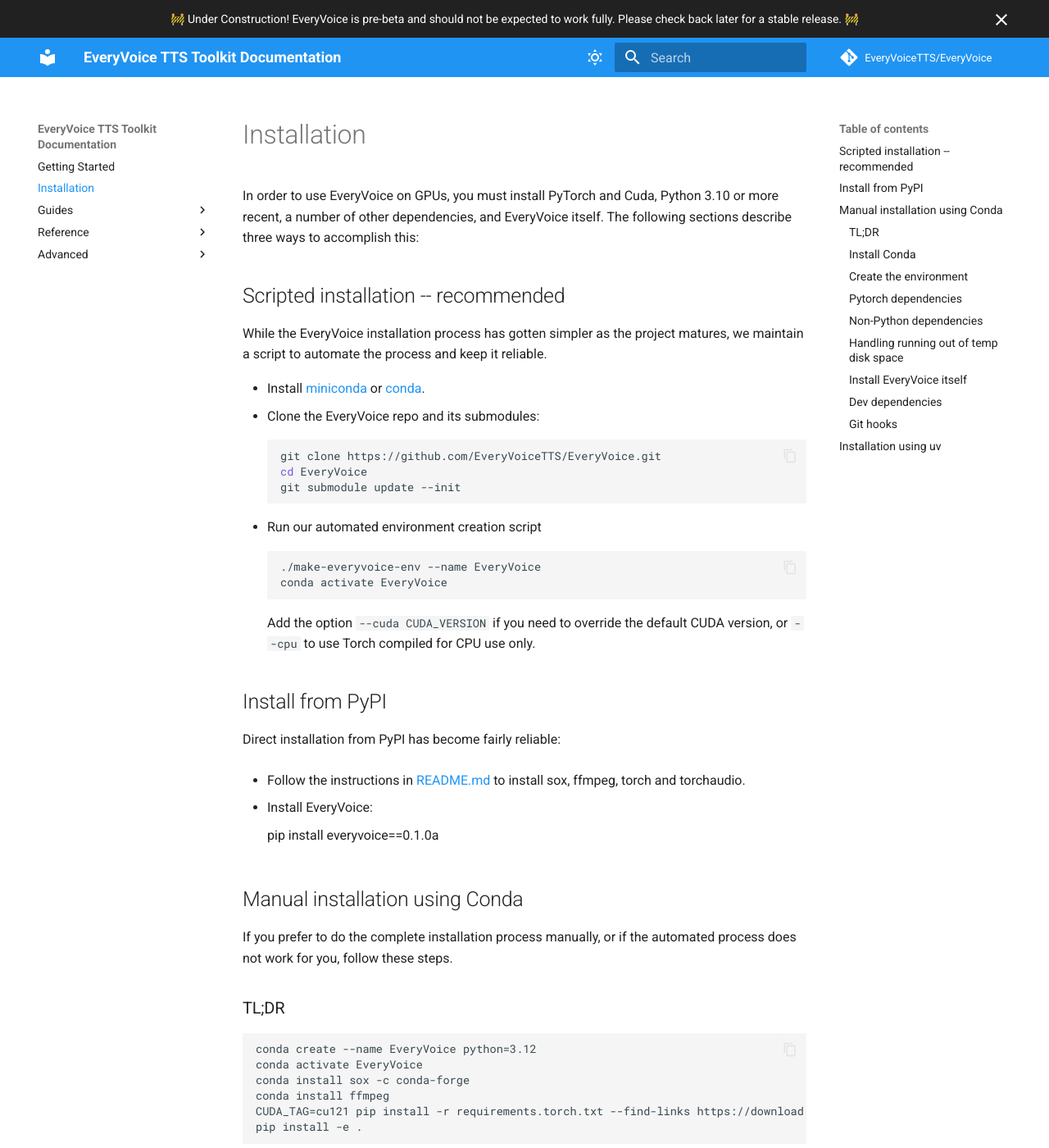
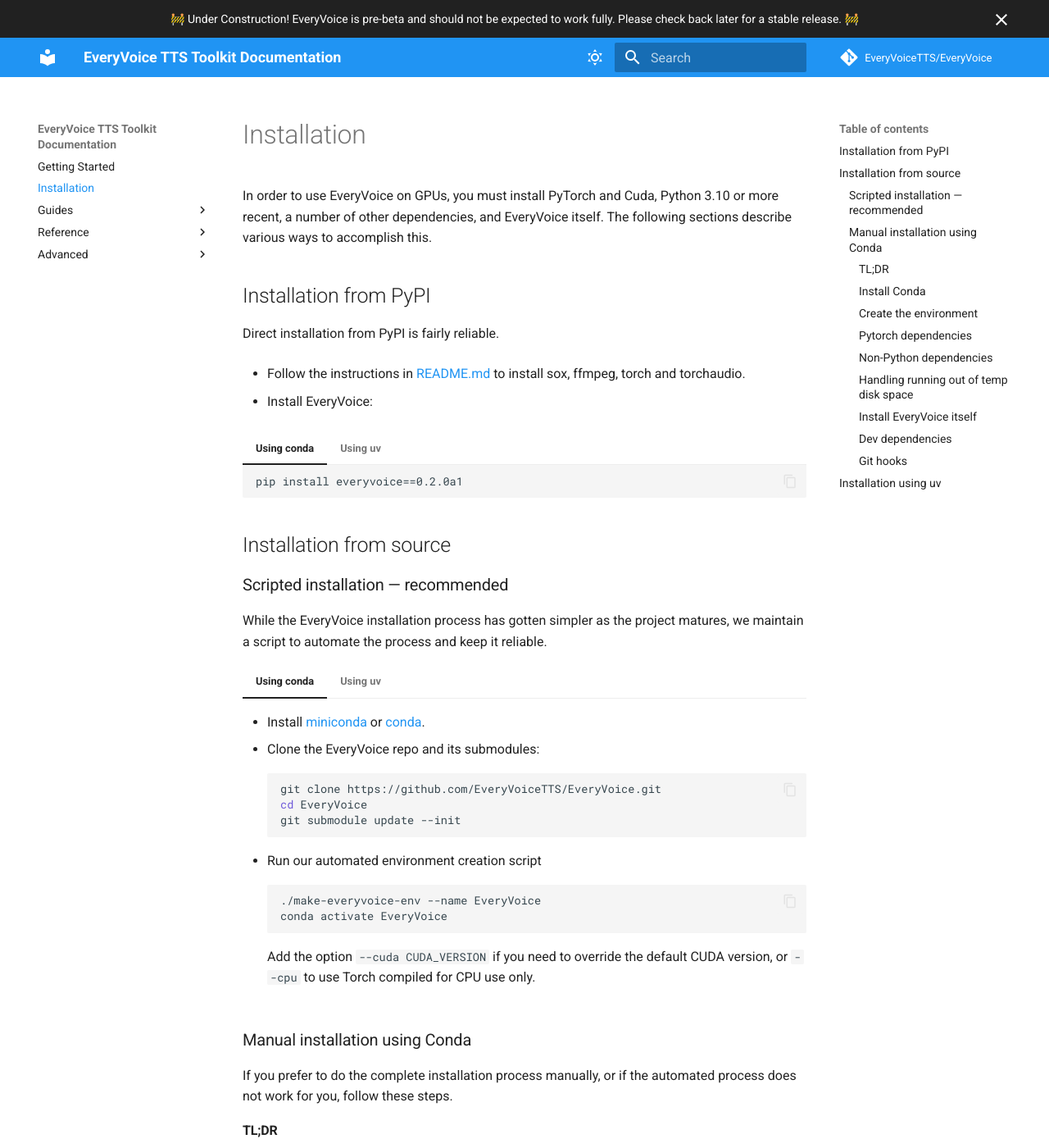
Before and after one commit to EveryVoiceTTS/EveryVoice, an MkDocs documentation site: the page built from docs/install.md, in a window 1280 px wide and 1400 px high. Shown: the whole window at 82% size. Built offline with MkDocs 1.6.1 and Material for MkDocs 9.7.7, drawn with Linux system fonts in a browser that asks for light colours; comment, search, counter and statistics services are not loaded; the version menu is left out.

Commit message:
docs: provided tabbed uv/conda alternation installation docs

````diff
--- a/docs/install.md
+++ b/docs/install.md
@@ -1,41 +1,73 @@
 # Installation
 
-In order to use EveryVoice on GPUs, you must install PyTorch and Cuda, Python 3.10 or more recent, a number of other dependencies, and EveryVoice itself. The following sections describe three ways to accomplish this:
+In order to use EveryVoice on GPUs, you must install PyTorch and Cuda, Python 3.10 or more recent, a number of other dependencies, and EveryVoice itself. The following sections describe various ways to accomplish this.
 
-## Scripted installation -- recommended
+## Installation from PyPI
 
-While the EveryVoice installation process has gotten simpler as the project matures,
-we maintain a script to automate the process and keep it reliable.
-
- - Install [miniconda](https://docs.conda.io/en/latest/miniconda.html) or [conda](https://docs.conda.io/projects/conda/en/stable/).
- - Clone the EveryVoice repo and its submodules:
-    ```sh
-	git clone https://github.com/EveryVoiceTTS/EveryVoice.git
-	cd EveryVoice
-	git submodule update --init
-	```
- - Run our automated environment creation script
-    ```sh
-	./make-everyvoice-env --name EveryVoice
-	conda activate EveryVoice
-	```
-	Add the option `--cuda CUDA_VERSION` if you need to override the default CUDA version, or `--cpu` to use Torch compiled for CPU use only.
-
-## Install from PyPI
-
-Direct installation from PyPI has become fairly reliable:
+Direct installation from PyPI is fairly reliable.
 
  - Follow the instructions in [README.md](https://github.com/EveryVoiceTTS/EveryVoice?tab=readme-ov-file) to install sox, ffmpeg, torch and torchaudio.
 
  - Install EveryVoice:
 
-       pip install everyvoice==0.1.0a
+=== "Using conda"
 
-## Manual installation using Conda
+        pip install everyvoice==0.2.0a1
+
+=== "Using uv"
+
+        uv pip install everyvoice==0.2.0a1
+
+## Installation from source
+
+### Scripted installation &mdash; recommended
+
+While the EveryVoice installation process has gotten simpler as the project matures,
+we maintain a script to automate the process and keep it reliable.
+
+=== "Using conda"
+
+	- Install [miniconda](https://docs.conda.io/en/latest/miniconda.html) or [conda](https://docs.conda.io/projects/conda/en/stable/).
+	- Clone the EveryVoice repo and its submodules:
+		```sh
+		git clone https://github.com/EveryVoiceTTS/EveryVoice.git
+		cd EveryVoice
+		git submodule update --init
+		```
+	- Run our automated environment creation script
+		```sh
+		./make-everyvoice-env --name EveryVoice
+		conda activate EveryVoice
+		```
+		Add the option `--cuda CUDA_VERSION` if you need to override the default CUDA version,
+		or `--cpu` to use Torch compiled for CPU use only.
+
+=== "Using uv"
+
+	If you can install sox, libsox-dev and ffmpeg using your OS packages or by other means
+	(see [README.md](https://github.com/EveryVoiceTTS/EveryVoice?tab=readme-ov-file#quickstart-from-pypi)),
+	you can install EveryVoice in a [`uv`](https://docs.astral.sh/uv/) venv.
+
+    - [Install uv](https://docs.astral.sh/uv/getting-started/installation/).
+	- Clone the EveryVoice repo and its submodules:
+		```sh
+		git clone https://github.com/EveryVoiceTTS/EveryVoice.git
+		cd EveryVoice
+		git submodule update --init
+		```
+	- Run our automated environment creation script
+		```sh
+		./make-everyvoice-env --uv
+		source .venv/bin/activate
+		```
+		Add the option `--cuda CUDA_VERSION` if you need to override the default CUDA version,
+	    or `--cpu` to use Torch compiled for CPU use only.
+
+### Manual installation using Conda
 
 If you prefer to do the complete installation process manually, or if the automated process does not work for you, follow these steps.
 
-### TL;DR
+#### TL;DR
 
 ```
 conda create --name EveryVoice python=3.12
@@ -46,11 +78,11 @@
 pip install -e .
 ```
 
-### Install Conda
+#### Install Conda
 
 Install [miniconda](https://docs.conda.io/en/latest/miniconda.html) or [conda](https://docs.conda.io/projects/conda/en/stable/).
 
-### Create the environment
+#### Create the environment
 
 Use conda to create a new environment based on Python 3.12:
 ```sh
@@ -58,7 +90,7 @@
 conda activate EveryVoice
 ```
 
-### Pytorch dependencies
+#### Pytorch dependencies
 
 Install our pytorch requirements from `requirements.torch.txt`, replacing `cu121` below (for
 CUDA 12.1) by your actual CUDA version tag (cu118 or higher), or by `cpu` for a CPU-only installation:
@@ -71,7 +103,7 @@
 Make sure you specify the version declared in `requirements.torch.txt`, which is 2.3.1 at the moment
 if you install EveryVoice from GitHub, but 2.1.0 if you install it from PyPI.
 
-### Non-Python dependencies
+#### Non-Python dependencies
 
 Install sox and ffmpeg if you didn't install them using OS packages:
 ```sh
@@ -79,7 +111,7 @@
 conda install ffmpeg
 ```
 
-### Handling running out of temp disk space
+#### Handling running out of temp disk space
 
 Installation will require a fair bit of space on `~/.cache` and your `$TMPDIR`
 (`/tmp` by default, if `$TMPDIR` is not set).  If you get the error
@@ -88,7 +120,7 @@
  - `export TMPDIR=/path/to/a/large/tmp/space` (or maybe `export TMPDIR=.`)
  - `mkdir /path/to/a/large/filesystem/.cache; ln -s /path/to/a/large/filesystem/.cache ~/.cache`
 
-### Install EveryVoice itself
+#### Install EveryVoice itself
 
 Install EveryVoice locally from your cloned sandbox:
 
@@ -96,7 +128,7 @@
 pip install -e .
 ```
 
-### Dev dependencies
+#### Dev dependencies
 
 Before you can run the test suites, you'll also need to install the dev dependencies:
 
@@ -104,7 +136,7 @@
 pip install -e .[dev]
 ```
 
-### Git hooks
+#### Git hooks
 
 If you plan to contribute to the project, please install our Git hooks:
 
--- a/mkdocs.yml
+++ b/mkdocs.yml
@@ -23,6 +23,7 @@
   features:
     - content.code.copy
     - content.code.select
+    - content.tabs.link
     - announce.dismiss
     - content.footnote.tooltips
     - navigation.instant
@@ -49,6 +50,8 @@
   - pymdownx.superfences
   - toc:
       permalink: true
+  - pymdownx.tabbed:
+      alternate_style: true
 nav:
   - Getting Started: index.md
   - Installation: install.md
````
